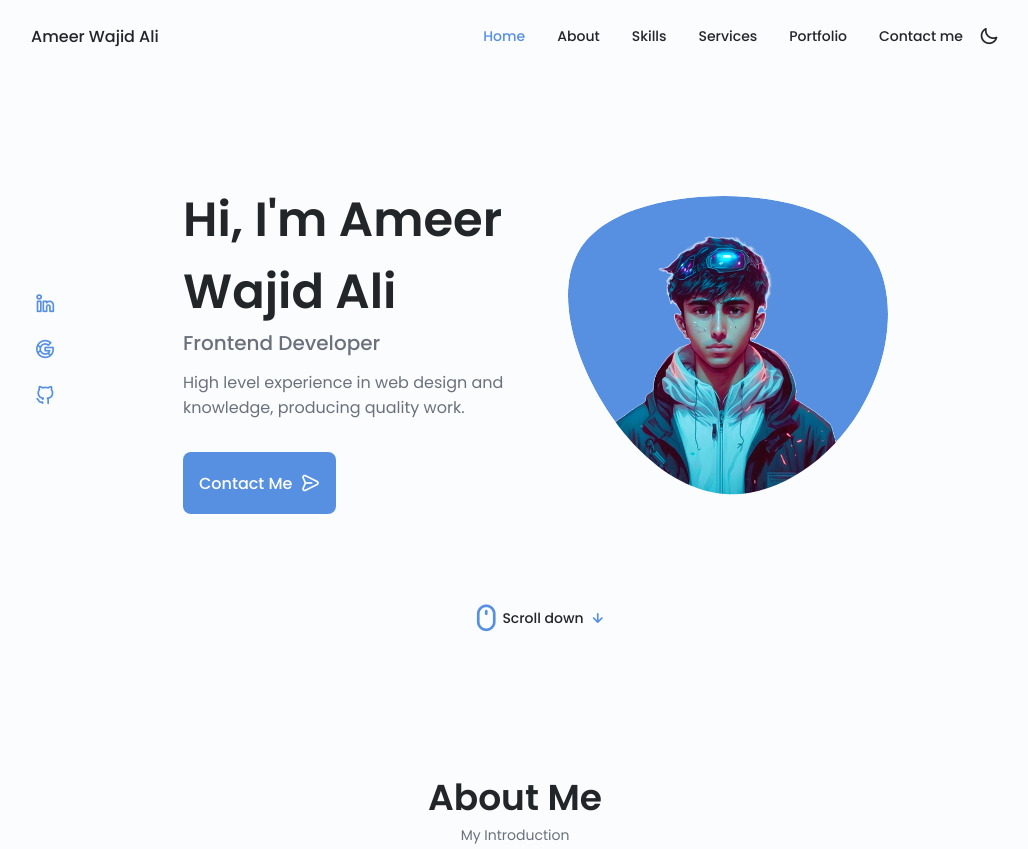
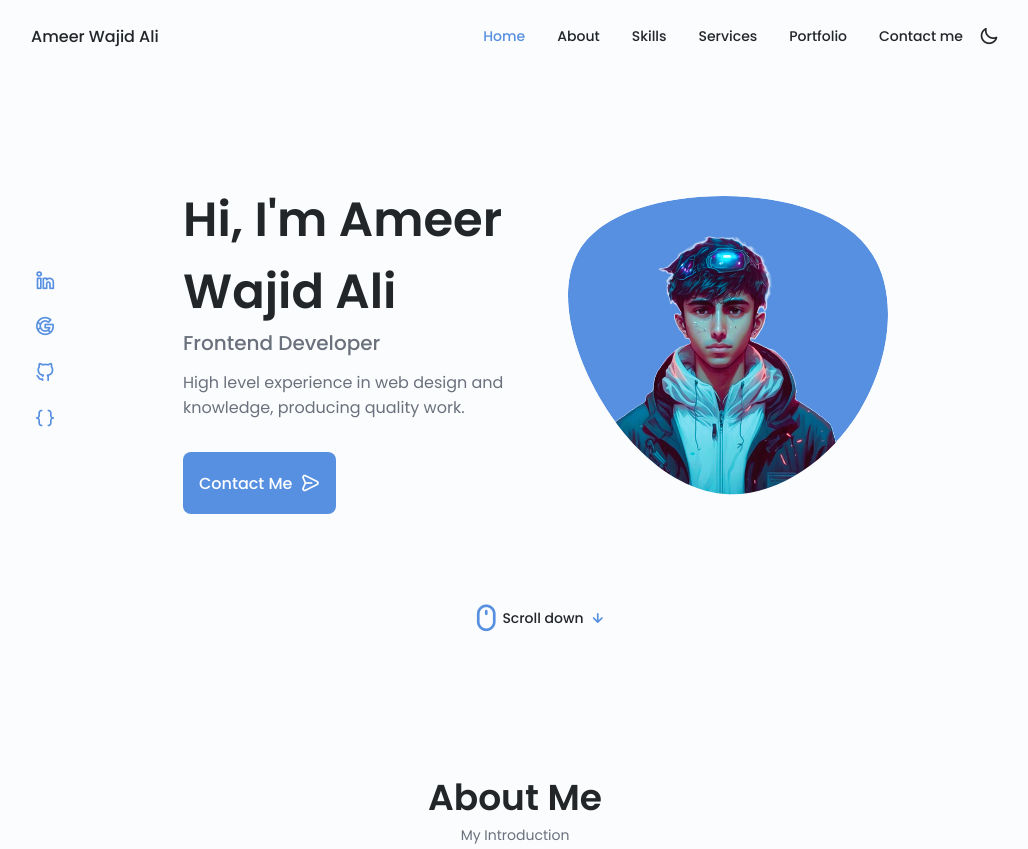
Before and after one commit to ameer-w-ali/portfolio, a plain HTML site: page index.html in a window 1280 px wide. Shown: the top 849 px of the page, without its empty margins (125-1153 px from the left). Drawn offline with nearby package versions, Linux system fonts and the light colour scheme.

Commit message:
adding source link and change favicon

```diff
--- a/index.html
+++ b/index.html
@@ -112,6 +112,13 @@
                 class="home__social-icon"
               >
                 <i class="uil uil-github-alt"></i>
+              </a>
+              <a
+                href="https://github.com/ameer-w-ali/portfolio"
+                target="_blank"
+                class="home__social-icon"
+              >
+              <i class="uil uil-brackets-curly"></i>
               </a>
             </div>
             <div class="home__img">
```
Also changed, not shown: assets/favicon/android-chrome-192x192.png, assets/favicon/android-chrome-512x512.png, assets/favicon/apple-touch-icon.png, assets/favicon/favicon-16x16.png, assets/favicon/favicon-32x32.png, assets/favicon/favicon.ico.
